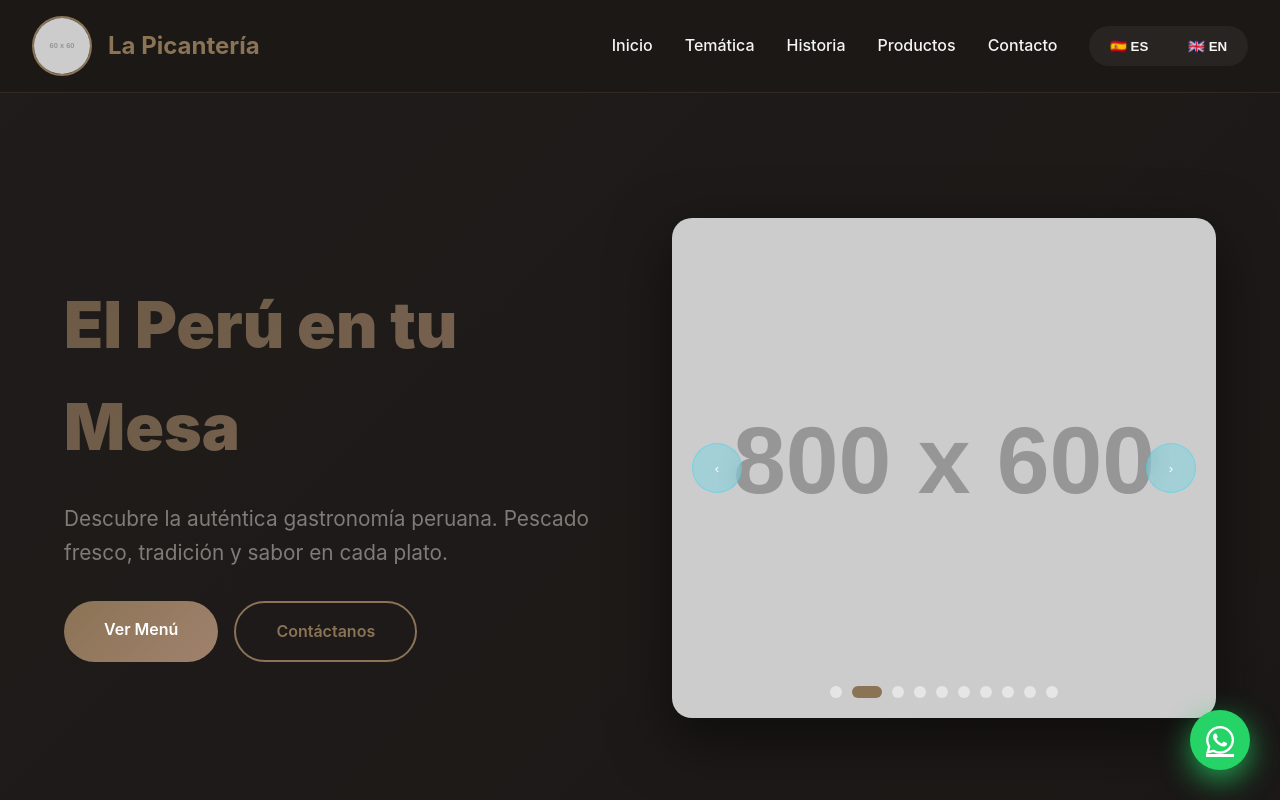
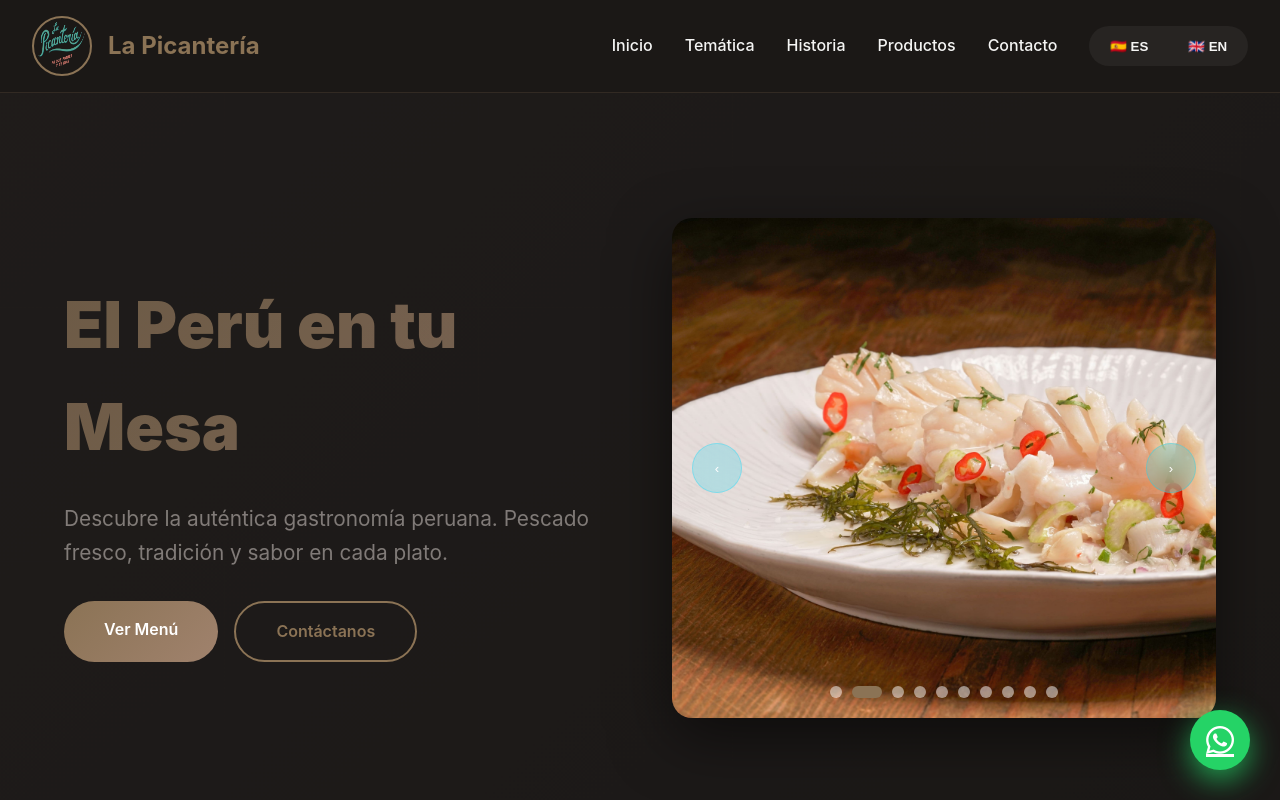
Before and after one commit to CESIL20/PICANTERIA-WEBSITE, a plain HTML site: page index.html in a window 1280 px wide. Shown: the top 800 px of the page. Drawn offline with Linux system fonts and the light colour scheme; placeholder pictures from the web are drawn by us.

Commit message:
Update index.html

```diff
--- a/index.html
+++ b/index.html
@@ -935,7 +935,7 @@
   <header class="modern-header">
     <div class="header-content">
       <a href="#" class="logo">
-        <img src="img/pikalogo.png" alt="La Picantería" onerror="this.src='https://placehold.co/60x60/00D9FF/0A0E27?text=LP'">
+        <img src="pikalogo.png" alt="La Picantería" onerror="this.src='https://placehold.co/60x60/00D9FF/0A0E27?text=LP'">
         <span>La Picantería</span>
       </a>
 
@@ -1006,7 +1006,7 @@
     </h2>
     <div class="theme-grid">
       <div class="theme-image">
-        <img src="img/s100.jpg" alt="Pescados frescos" onerror="this.src='https://placehold.co/600x400/00D9FF/0A0E27?text=Fresh+Fish'">
+        <img src="s100.jpg" alt="Pescados frescos" onerror="this.src='https://placehold.co/600x400/00D9FF/0A0E27?text=Fresh+Fish'">
       </div>
       <div class="preparation-grid">
         <div class="prep-card" data-prep="ceviche">
@@ -1136,7 +1136,7 @@
     </h2>
     <div class="products-container">
       <div class="product-card">
-        <img src="img/300x200/jaladito 1.jpg" alt="Jaladito Moche" class="product-image" onerror="this.src='https://placehold.co/300x250/00D9FF/0A0E27?text=Jaladito'">
+        <img src="jaladito 1.jpg" alt="Jaladito Moche" class="product-image" onerror="this.src='https://placehold.co/300x250/00D9FF/0A0E27?text=Jaladito'">
         <div class="product-info">
           <h3 class="product-name">JALADITO MOCHE</h3>
           <p class="product-price">S/. 99.00</p>
@@ -1153,9 +1153,9 @@
       </div>
 
       <div class="product-card">
-        <img src="img/300x200/ceviche.jpg" alt="Ceviche" class="product-image" onerror="this.src='https://placehold.co/300x250/00D9FF/0A0E27?text=Ceviche'">
+        <img src="ceviche.jpg" alt="Ceviche" class="product-image" onerror="this.src='https://placehold.co/300x250/00D9FF/0A0E27?text=Ceviche'">
         <div class="product-info">
-          <h3 class="product-name">CEVICHE DE PESCADO</h3>
+          <h3 class="product-name">CEVICHE CLASICO</h3>
           <p class="product-price">S/. 99.00</p>
           <div class="quantity-control">
             <button class="quantity-btn">−</button>
@@ -1170,7 +1170,7 @@
       </div>
 
       <div class="product-card">
-        <img src="img/300x200/pulpoparrilla.jpg" alt="Pulpo" class="product-image" onerror="this.src='https://placehold.co/300x250/00D9FF/0A0E27?text=Pulpo'">
+        <img src="pulpoparrilla.jpg" alt="Pulpo" class="product-image" onerror="this.src='https://placehold.co/300x250/00D9FF/0A0E27?text=Pulpo'">
         <div class="product-info">
           <h3 class="product-name">PULPO A LA PARRILLA</h3>
           <p class="product-price">S/. 89.00</p>
@@ -1397,16 +1397,16 @@
     const nextBtn = document.getElementById('nextBtn');
 
     const images = [
-      'img/LP 1 (1).jpg',
-      'img/LP 2.jpg',
-      'img/44pimentel1.jpg',
-      'img/LP 5.jpg',
-      'img/LP 17.jpg',
-      'img/LP 10.jpg',
-      'img/LP 28.jpg',
-      'img/LP 29.jpg',
-      'img/LP 32.jpg',
-      'img/LP 42.jpg'
+      'LP 1 (1).jpg',
+      'LP 2.jpg',
+      '44pimentel1.jpg',
+      'LP 5.jpg',
+      'LP 17.jpg',
+      'LP 10.jpg',
+      'LP 28.jpg',
+      'LP 29.jpg',
+      'LP 32.jpg',
+      'LP 42.jpg'
     ];
 
     let currentSlide = 0;
@@ -1513,14 +1513,14 @@
     const prepModalClose = document.getElementById('prepModalClose');
 
     const prepImages = {
-      'ceviche': 'img/ceviche.jpg',
-      'jaladito': 'img/jaladito.jpg',
-      'parrilla': 'img/ala parrilla.jpg',
-      'ajo': 'img/ajo.jpg',
-      'jalea': 'img/jlimeña.jpg',
-      'vapor': 'img/al vapor.jpg',
-      'sudado': 'img/sudado.jpg',
-      'escabeche': 'img/escabeche.jpg'
+      'ceviche': 'ceviche.jpg',
+      'jaladito': 'jaladito.jpg',
+      'parrilla': 'ala parrilla.jpg',
+      'ajo': 'ajo.jpg',
+      'jalea': 'jlimeña.jpg',
+      'vapor': 'al vapor.jpg',
+      'sudado': 'sudado.jpg',
+      'escabeche': 'escabeche.jpg'
     };
 
     prepCards.forEach(card => {
```
